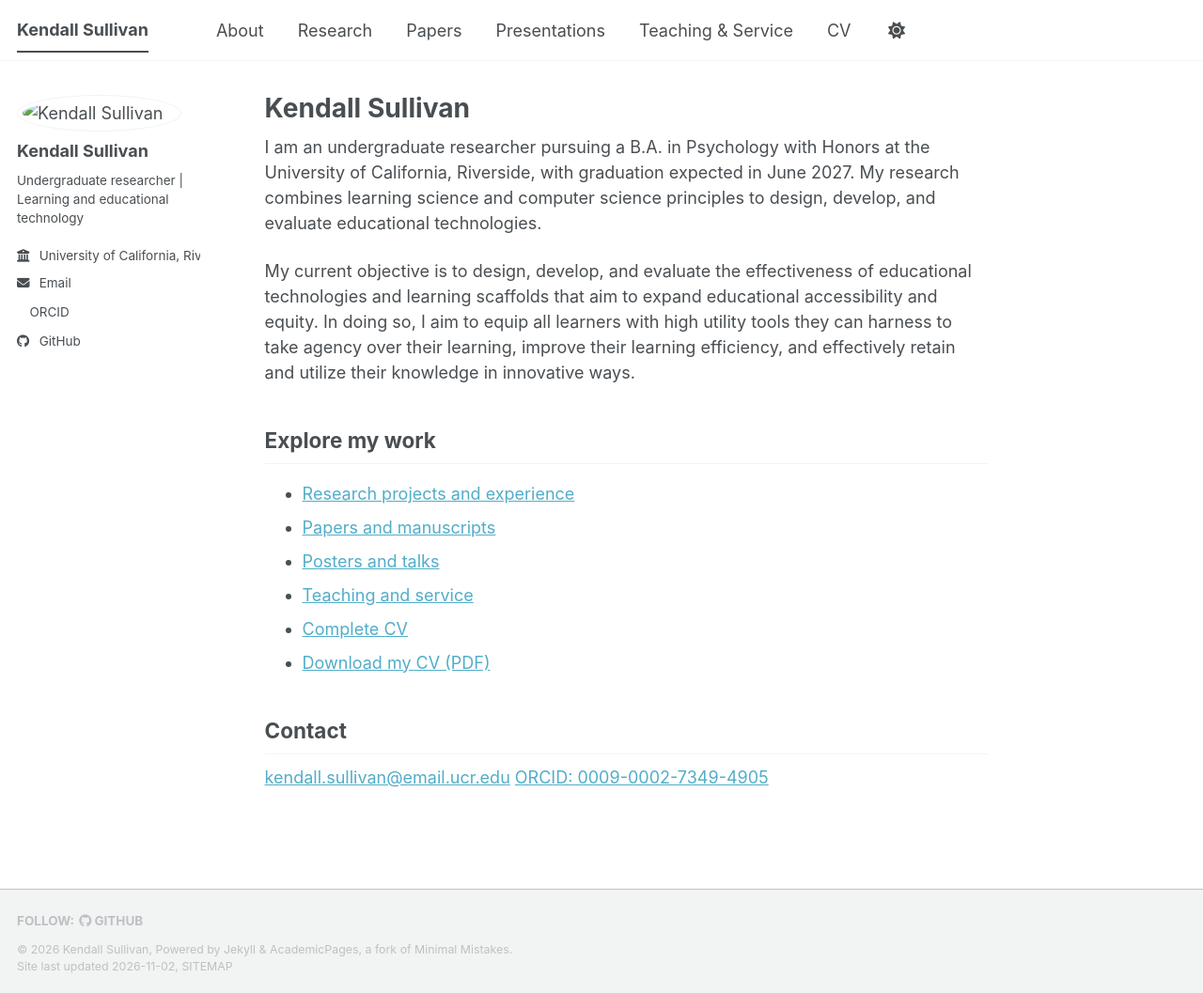
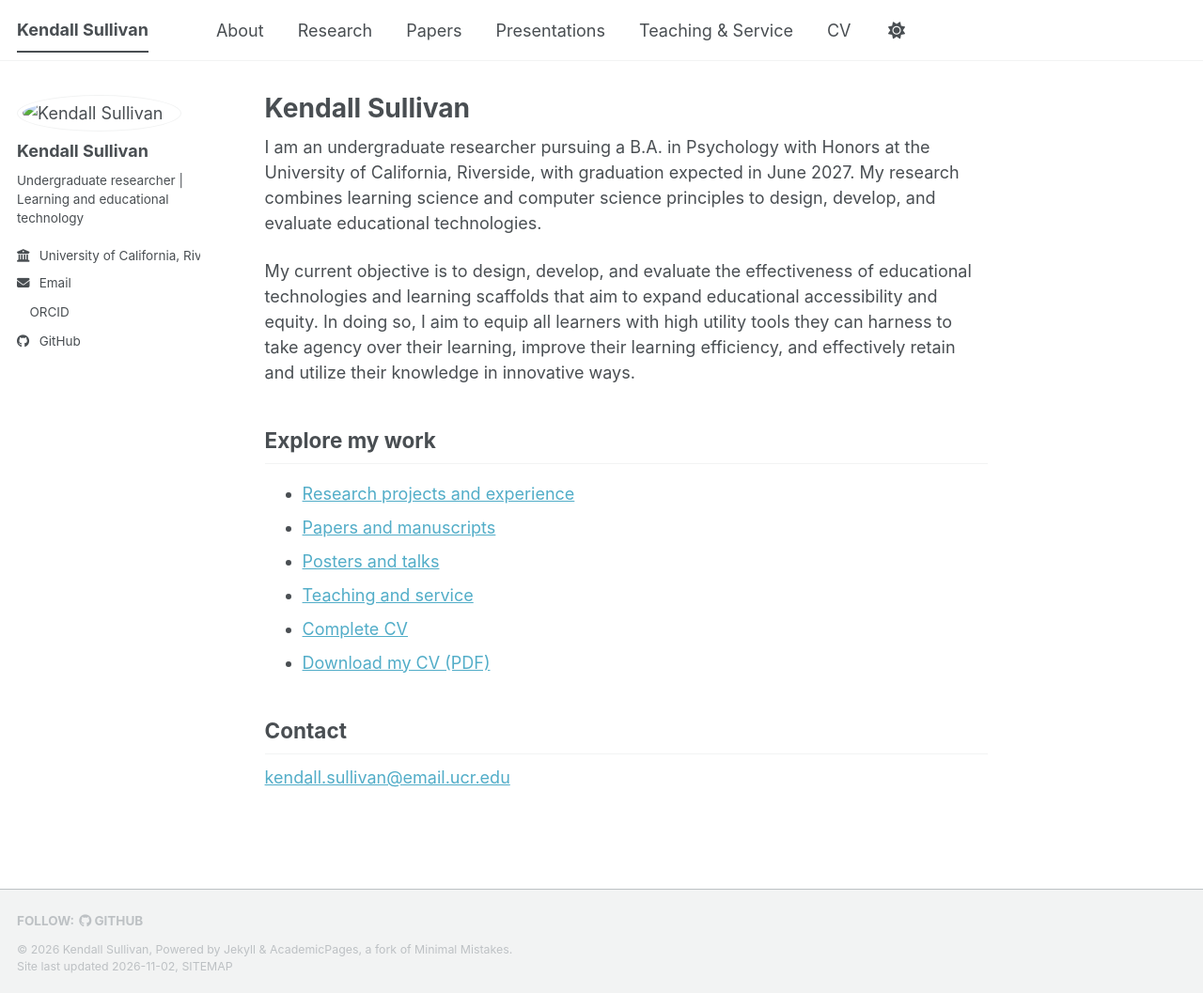
Before and after one commit to kendallesully/kendallesully.github.io, a Jekyll site: the page built from _pages/about.md, in a window 1280 px wide and 1057 px high. Shown: the whole window at 94% size. Built offline with Jekyll 4.4.1, drawn with Linux system fonts in a browser that asks for light colours; a script bundle is joined from its source files by our own code; a style sheet for code colours, icons or effects is not loaded.

Commit message:
Update about.md

```diff
--- a/_pages/about.md
+++ b/_pages/about.md
@@ -21,4 +21,3 @@ My current objective is to design, develop, and evaluate the effectiveness of ed
 ## Contact
 
 [kendall.sullivan@email.ucr.edu](mailto:kendall.sullivan@email.ucr.edu)
-[ORCID: 0009-0002-7349-4905](https://orcid.org/0009-0002-7349-4905)
```
